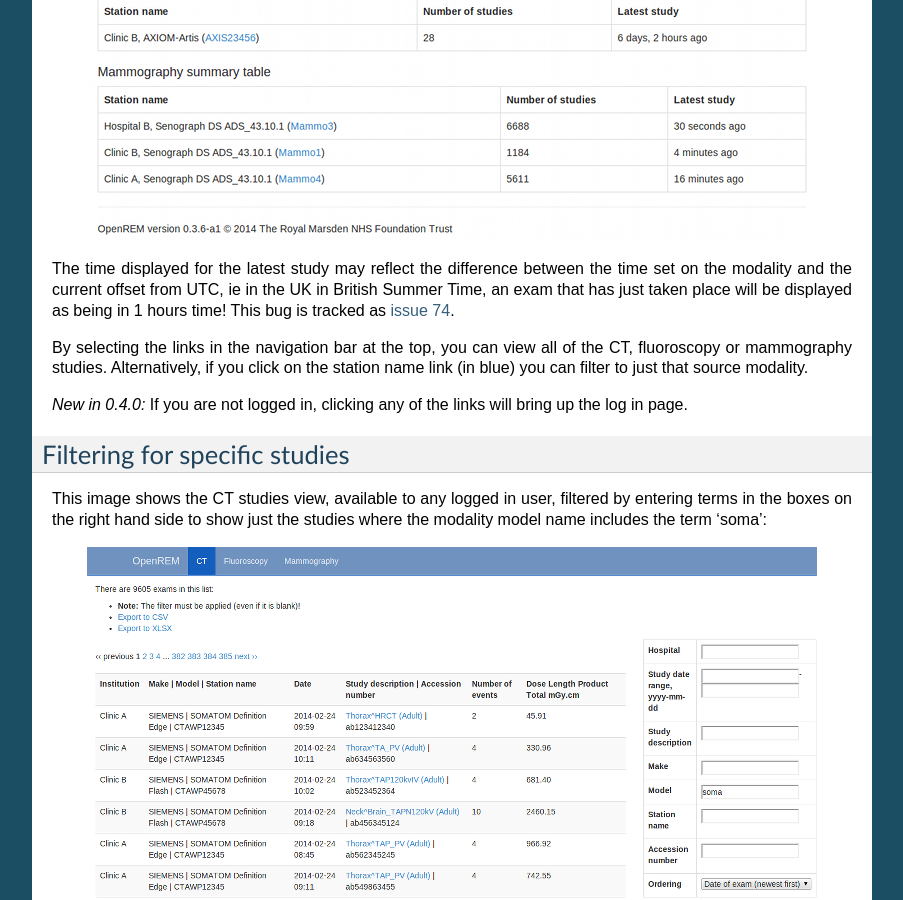
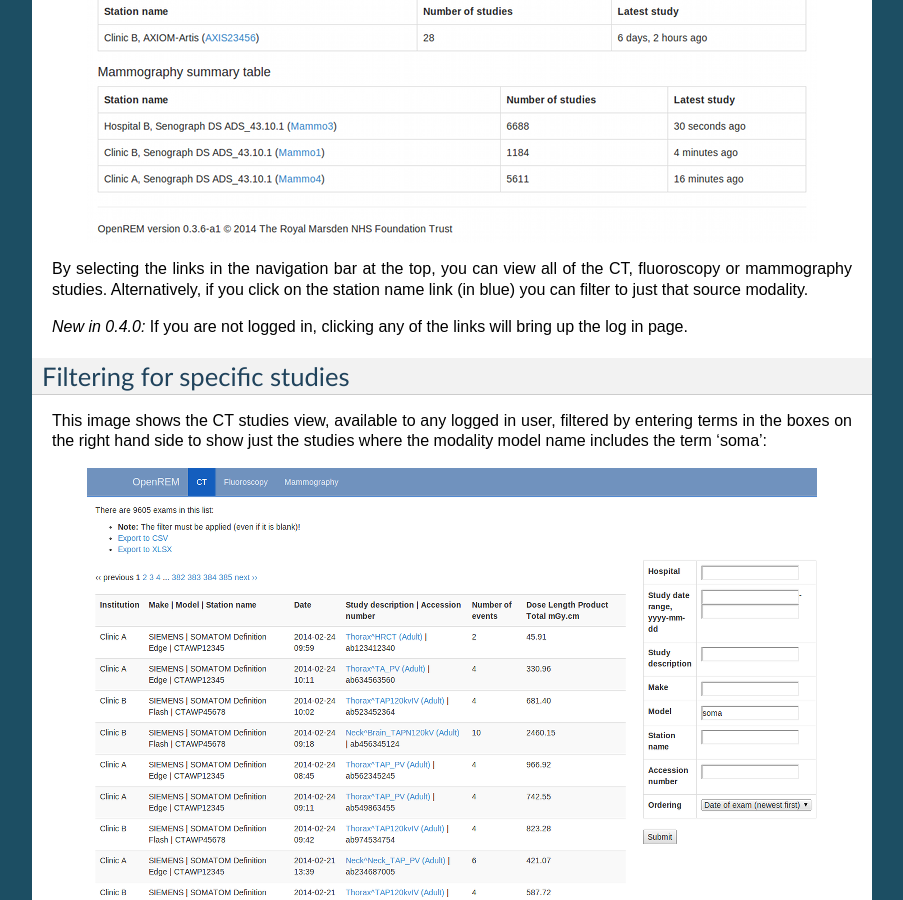
Before and after one commit to ckswilliams/modOpenREM, a Sphinx documentation site: the page built from docs/interface.rst, in a window 1280 px wide and 900 px high, scrolled down 651 px. Shown: the whole window, without its empty margins (198-1101 px from the left). Built offline with Sphinx 7.4.7, drawn with Linux system fonts in a browser that asks for light colours.

Commit message:
Removing explanation of time display bug, ref #74 as it is now fixed.

```diff
--- a/docs/interface.rst
+++ b/docs/interface.rst
@@ -17,11 +17,6 @@ populated with studies:
     :align: center
     :height: 630px
     :alt: OpenREM homepage screenshot
-
-The time displayed for the latest study may reflect the difference between the
-time set on the modality and the current offset from UTC, ie in the UK in British
-Summer Time, an exam that has just taken place will be displayed as being in 1 hours time!
-This bug is tracked as `issue 74 <https://bitbucket.org/edmcdonagh/openrem/issue/74/>`_.
 
 By selecting the links in the navigation bar at the top, you can view all
 of the CT, fluoroscopy or mammography studies. Alternatively, if you click
```
